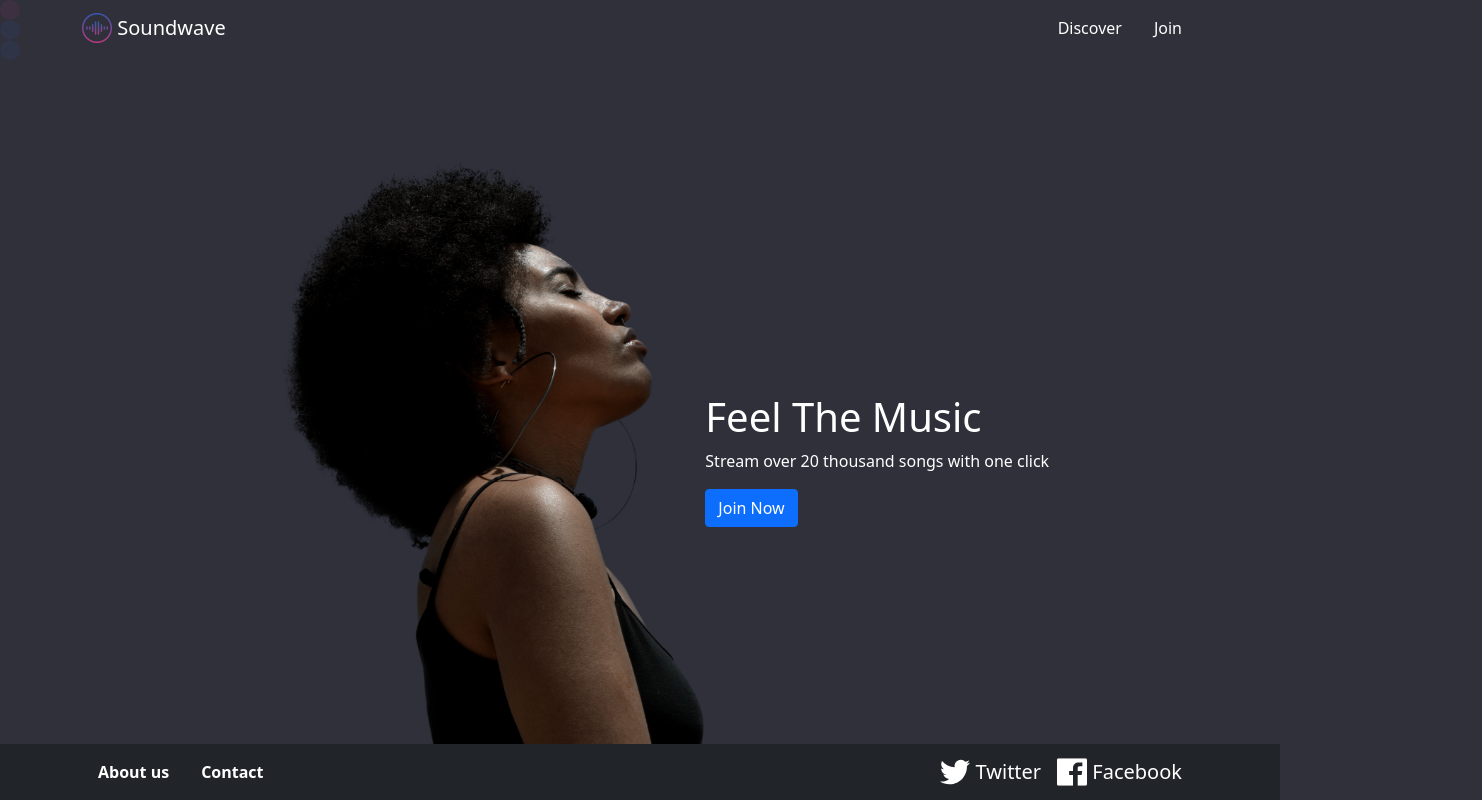
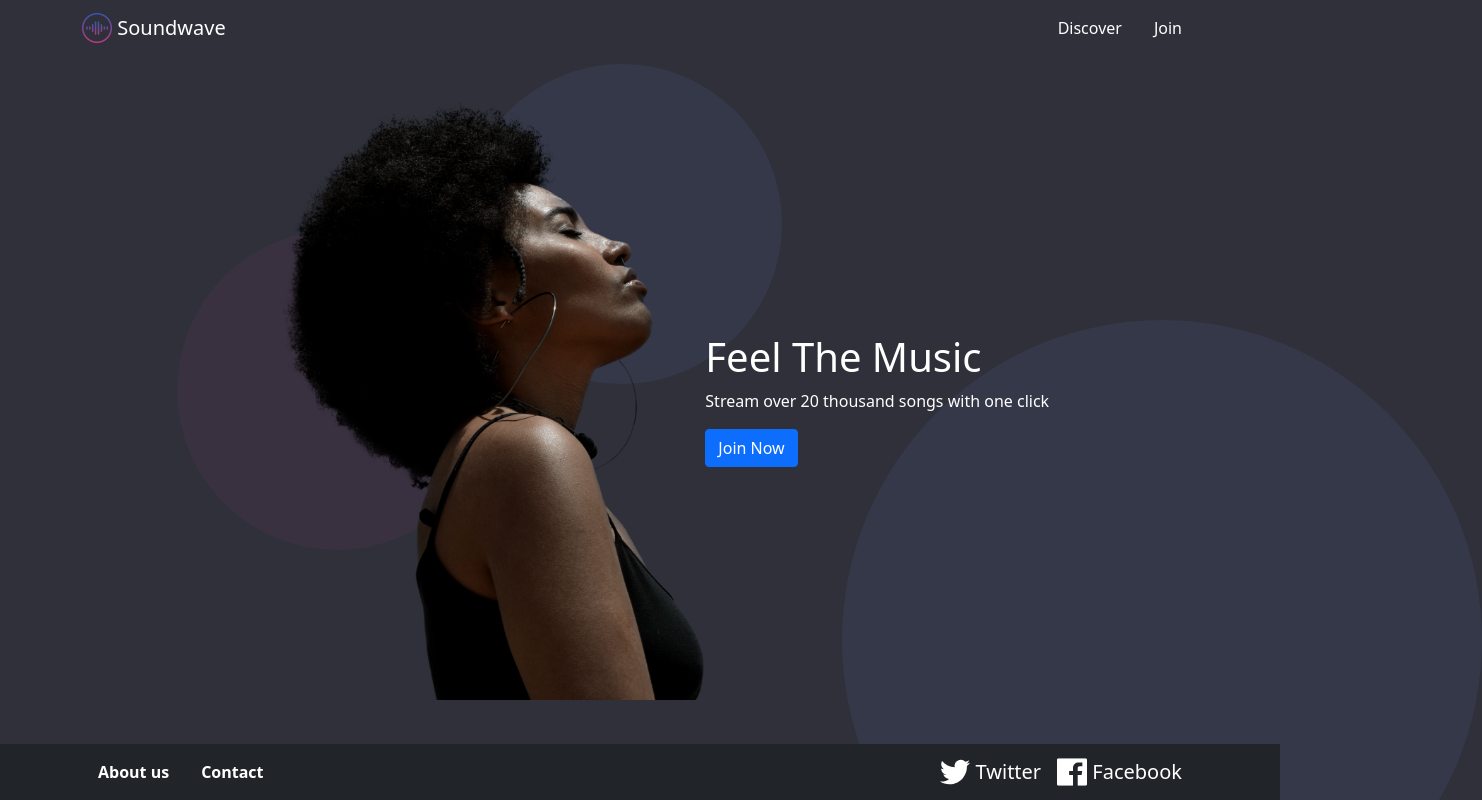
Before and after one commit to Nedeltoga/soundWave, a React (Create React App) app: page / in a window 1280 px wide. Shown: the top 800 px of the page, 1482 px wide, since content can reach past the window. Built offline with nearby package versions, Linux system fonts and the light colour scheme.

Commit message:
circles in first position

```diff
--- a/src/App.js
+++ b/src/App.js
@@ -17,13 +17,17 @@ function App() {
     <div className='App vh-100'>
 
       <Menu />
-      <Circle background='#bc3a801a'/>
-      <Circle background='#3457b21a'/>
-      <Circle background='#3457b21a'/>
+
+      <Container >
+        <Row >
+          <Col md={{span: 3, offset: 1}}><Circle className='twoCircles' id='rose' background='#b63d8715'/></Col>
+          <Col md={{span: 3}}><Circle className='twoCircles' id='blue' background='#7396e715'/></Col>
+          <Col md={{offset: 1, span: 3, offset: 1}}><Circle className='blueCircle' background='#7396e715'/></Col>
+        </Row>
+      </Container>
       <Container className='h-100 d-flex land' id='landId' fluid>
         <Row className='flex-grow-1 d-flex align-items-center justify-content-center' >
           <Col md={{ span: 3, offset: 1 }} ><LandpageImg /></Col>
-
           <Col md={{ span: 4, offset: 1 }} ><LandingText /></Col>
         </Row>
       </Container>
@@ -40,7 +44,6 @@ function App() {
         </Row>
        </Container>
 
-
       <MenuBottom />
     </div>
   );
--- a/src/Circle.js
+++ b/src/Circle.js
@@ -1,6 +1,8 @@
-function Circle({background}){
+import './CircleStyles.css'
+
+function Circle({background,className,id}){
     console.log(background)
-    return (<div className='Circle' style={{backgroundColor:background}}></div>)
+    return (<div className= {`Circle ${className}`} style={{backgroundColor:background}} id={id} ></div>)
 }
 
 export default Circle
--- /dev/null
+++ b/src/CircleStyles.css
@@ -0,0 +1,20 @@
+
+.twoCircles{
+    width: 20rem;
+    height: 20rem;
+
+}
+
+.blueCircle {
+    width: 40rem;
+    height: 40rem;
+    margin-top: 25vw;
+}
+
+#blue {
+    margin-top: 5vw;
+}
+
+#rose {
+    margin-top: 18vw;
+}
--- a/src/styles.css
+++ b/src/styles.css
@@ -2,18 +2,20 @@ body{
     background-color: #2F303A;
     color: white;
     font-size: 1.2 rem;
+    overflow-x: hidden;
 }
 
 .Circle {
+    position: absolute;
     border-radius: 50%;
-    width: 20px;
-    height: 20px;
+    width: 50px;
+    height: 50px;
+    z-index: -1;
 }
 .bold {
   font-weight: bold;
 }
 .blank{color: white !important;}
-
 
 @media (max-width: 750px) {
   #landImage {
```
Also changed, not shown: src/MenuBottom.css (line endings or trailing spaces).
